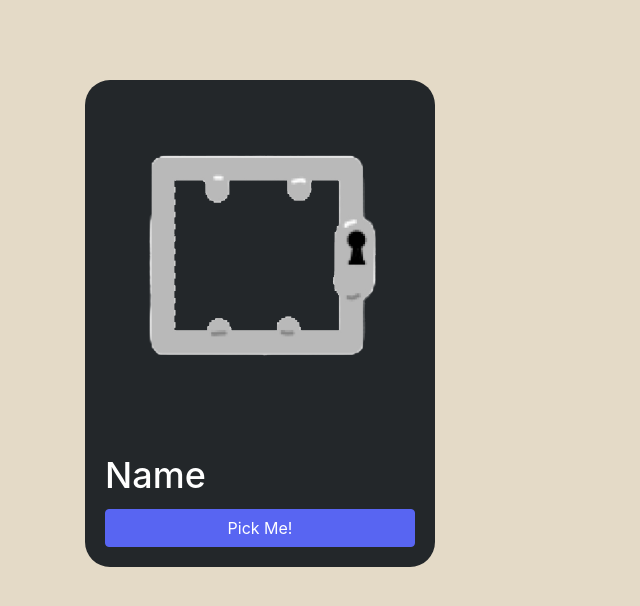
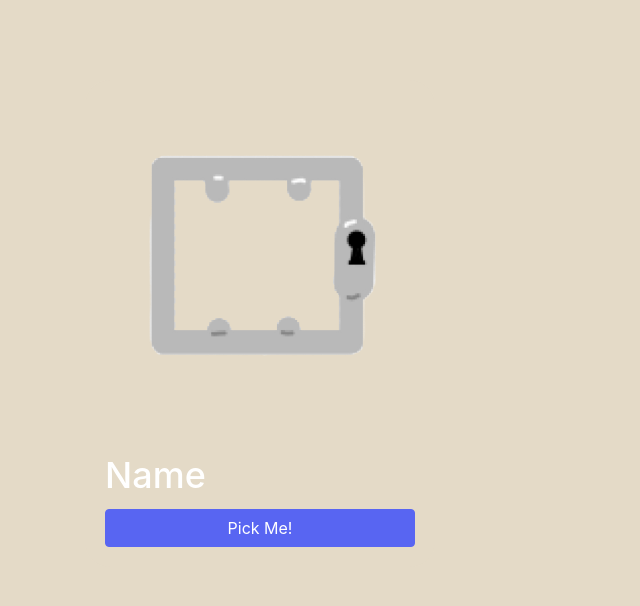
Before and after one commit to vanillabelle/vanillabelle.github.io, a PHP site: page / in a window 1280 px wide. Shown: the top 606 px of the page, without its empty margins (0-640 px from the left). Run offline with PHP 8.4, Linux system fonts and the light colour scheme.

Commit message:
Update style.css

```diff
--- a/style.css
+++ b/style.css
@@ -21,7 +21,7 @@
     margin-bottom: 50px;
 }
 .bg-grey{
-    background-color: #23272a;
+    background-color: #E4DAC7;
 }
 .card{
     border-width: 0px;
```
